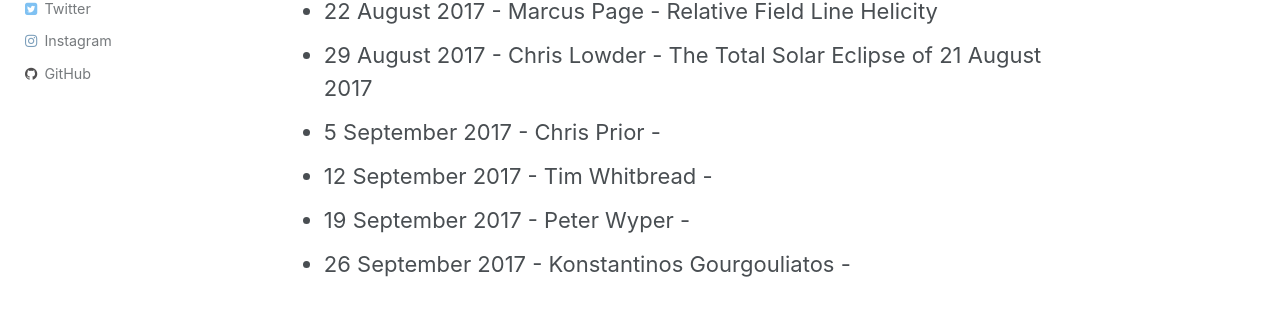
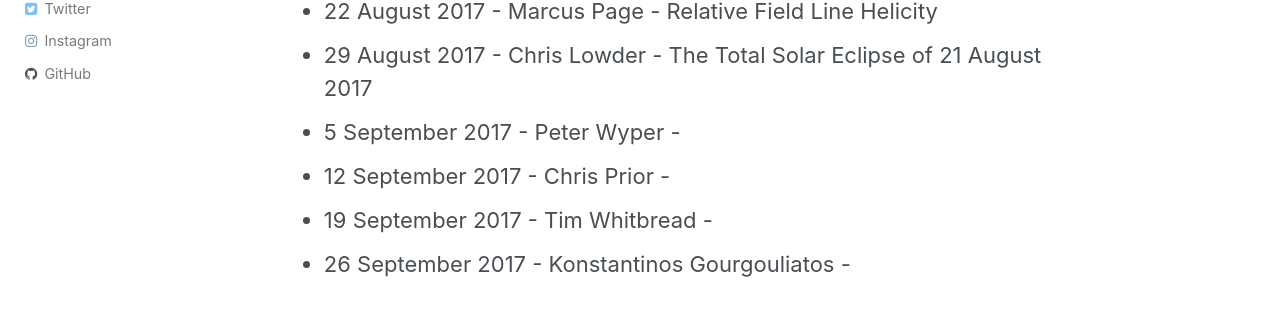
Before and after one commit to lowderchris/lowderchris.github.io, a Jekyll site: the page built from _pages/mhd-seminar.md, in a window 1280 px wide and 900 px high, scrolled down 1296 px. Shown: the part 350-672 px from the top of the window. Built offline with Jekyll 4.4.1, drawn with Linux system fonts in a browser that asks for light colours.

```diff
--- a/_pages/mhd-seminar.md
+++ b/_pages/mhd-seminar.md
@@ -25,7 +25,7 @@ Our research group conducts a regular series of seminars to highlight research o
 - 15 August 2017 - Marion Weinzierl - IAUS 335, Exeter 2017: Spotlights
 - 22 August 2017 - Marcus Page - Relative Field Line Helicity
 - 29 August 2017 - Chris Lowder - The Total Solar Eclipse of 21 August 2017
-- 5 September 2017 - Chris Prior -
-- 12 September 2017 - Tim Whitbread -
-- 19 September 2017 - Peter Wyper -
+- 5 September 2017 - Peter Wyper -
+- 12 September 2017 - Chris Prior -
+- 19 September 2017 - Tim Whitbread -
 - 26 September 2017 - Konstantinos Gourgouliatos -
```
